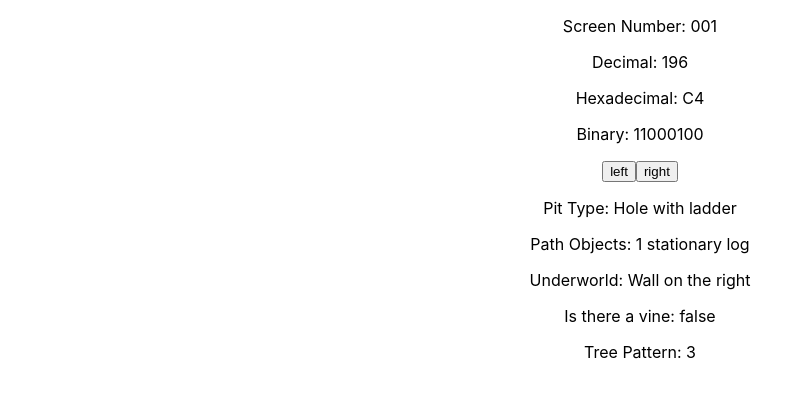
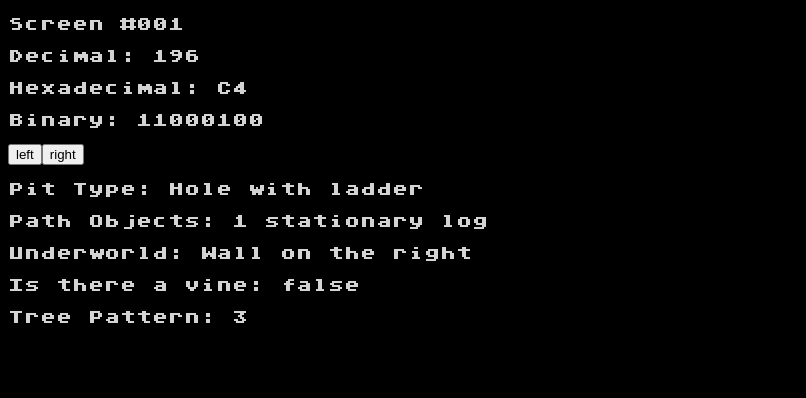
Before and after one commit to pjfrontend/pitfall-level-viewer, a React (Create React App) app: page / in a window 1280 px wide. Shown: the top 398 px of the page, without its empty margins (0-806 px from the left). Built offline with nearby package versions, Linux system fonts and the light colour scheme.

Commit message:
Atari CSS

```diff
--- a/src/components/NumberDisplay.tsx
+++ b/src/components/NumberDisplay.tsx
@@ -1,6 +1,6 @@
 import React from 'react';
-import {formatDec, formatHex, formatBin} from '../helpers/NumberFormatter';
-import {getScreenDataByIndex} from '../helpers/PitfallAlgo';
+import { formatDec, formatHex, formatBin } from '../helpers/NumberFormatter';
+import { getScreenDataByIndex } from '../helpers/PitfallAlgo';
 
 export interface NumberDisplayProps {
   screenIndex: number;
@@ -12,7 +12,7 @@ export const NumberDisplay = ({
   const stageData = getScreenDataByIndex(screenIndex);
   return (
     <div>
-      <p data-testid="scr">Screen Number: {formatDec(screenIndex)}</p>
+      <p data-testid="scr">Screen #{formatDec(screenIndex)}</p>
       <p data-testid="dec">Decimal: {formatDec(stageData)}</p>
       <p data-testid="hex">Hexadecimal: {formatHex(stageData)}</p>
       <p data-testid="bin">Binary: {formatBin(stageData)}</p>
--- a/src/containers/App.css
+++ b/src/containers/App.css
@@ -1,38 +1,3 @@
 .App {
-  text-align: center;
+  text-align: left;
 }
-
-.App-logo {
-  height: 40vmin;
-  pointer-events: none;
-}
-
-@media (prefers-reduced-motion: no-preference) {
-  .App-logo {
-    animation: App-logo-spin infinite 20s linear;
-  }
-}
-
-.App-header {
-  background-color: #282c34;
-  min-height: 100vh;
-  display: flex;
-  flex-direction: column;
-  align-items: center;
-  justify-content: center;
-  font-size: calc(10px + 2vmin);
-  color: white;
-}
-
-.App-link {
-  color: #61dafb;
-}
-
-@keyframes App-logo-spin {
-  from {
-    transform: rotate(0deg);
-  }
-  to {
-    transform: rotate(360deg);
-  }
-}
--- a/src/index.css
+++ b/src/index.css
@@ -1,13 +1,11 @@
 body {
-  margin: 0;
-  font-family: -apple-system, BlinkMacSystemFont, 'Segoe UI', 'Roboto', 'Oxygen',
-    'Ubuntu', 'Cantarell', 'Fira Sans', 'Droid Sans', 'Helvetica Neue',
-    sans-serif;
-  -webkit-font-smoothing: antialiased;
-  -moz-osx-font-smoothing: grayscale;
+  /* margin: 0; */
+  background-color: black;
+  font-family: 'AtariClassic';
+  color: lightgray;
 }
 
-code {
-  font-family: source-code-pro, Menlo, Monaco, Consolas, 'Courier New',
-    monospace;
+@font-face {
+  font-family: 'AtariClassic';
+  src: url(./fonts/AtariClassic.ttf);
 }
```
Also changed, not shown: src/fonts/AtariClassic.ttf (added), 1 other file (tests, documents, lock files or other folders).
